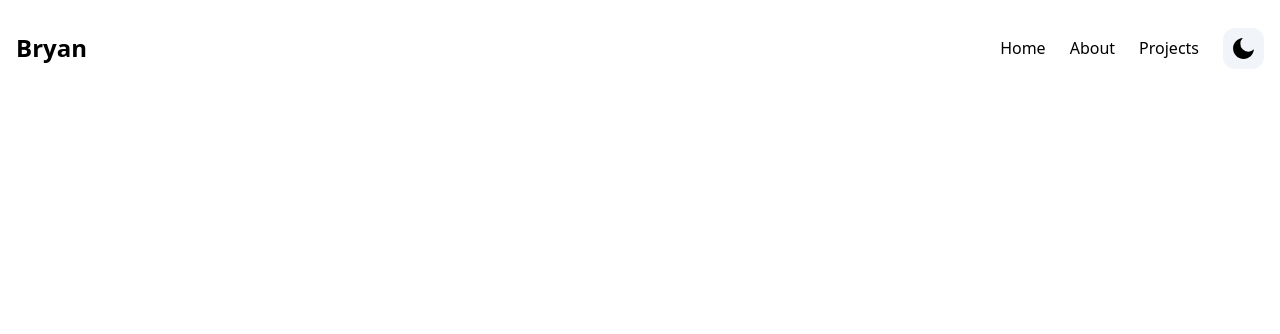
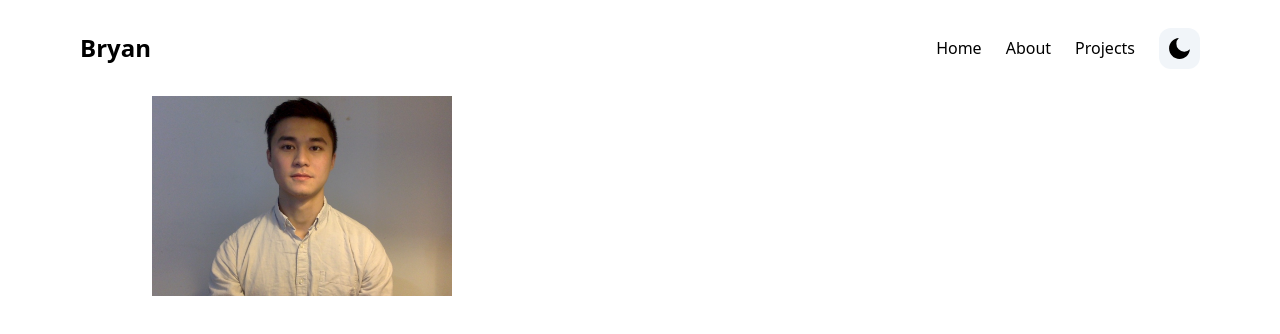
Before and after one commit to dungminhnguyen257/portfolio-project, a Next.js app: page / in a window 1280 px wide. Shown: the top 334 px of the page. Built offline with nearby package versions, Linux system fonts and the light colour scheme.

Commit message:
include hero section

```diff
--- a/app/page.tsx
+++ b/app/page.tsx
@@ -1,3 +1,9 @@
+import HeroSection from "@/components/HeroSection";
+
 export default function Home() {
-  return <main>{/* <h1 className='text-2xl'>Hello world</h1> */}</main>;
+  return (
+    <main className="mx-auto max-w-3xl px-4 sm:px-6 md:max-w-5xl">
+      <HeroSection />
+    </main>
+  );
 }
--- /dev/null
+++ b/components/HeroSection.tsx
@@ -0,0 +1,17 @@
+import React from "react";
+import Image from "next/image";
+
+const HeroSection = () => {
+  return (
+    <section id="home">
+      <div>
+        <div>
+          <Image src="/portrait .jpg" alt="" width={300} height={300} />
+        </div>
+        <div></div>
+      </div>
+    </section>
+  );
+};
+
+export default HeroSection;
--- a/components/Navbar.tsx
+++ b/components/Navbar.tsx
@@ -31,7 +31,7 @@ const Navbar = () => {
   const [navbar, setNavbar] = useState(false);
 
   return (
-    <header className="w-full mx-auto px-4 fixed top-0 z-50 dark:border-b dark:border-stone-600 ">
+    <header className="w-full mx-auto px-4 sm:px-20 sticky top-0 z-50 dark:border-b dark:border-stone-600 ">
       {/* // <header className="w-full mx-auto  px-4 sm:px-20 fixed top-0 z-50 shadow bg-white dark:bg-stone-900 dark:border-b dark:border-stone-600"> */}
       <div className="justify-between md:items-center md:flex">
         <div>
```
Also changed, not shown: public/portrait .jpg (added).
